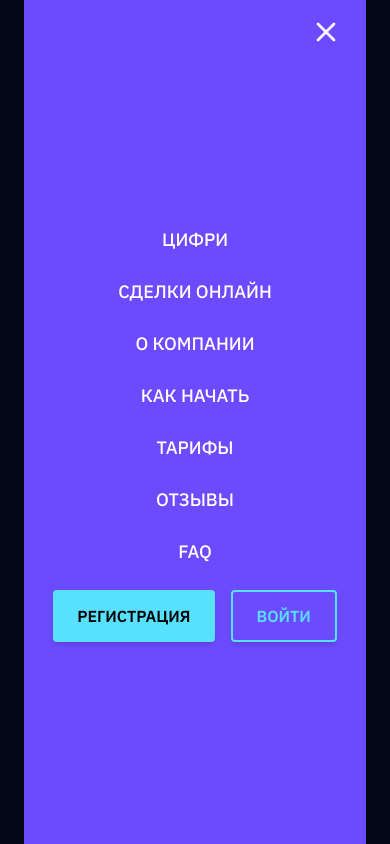
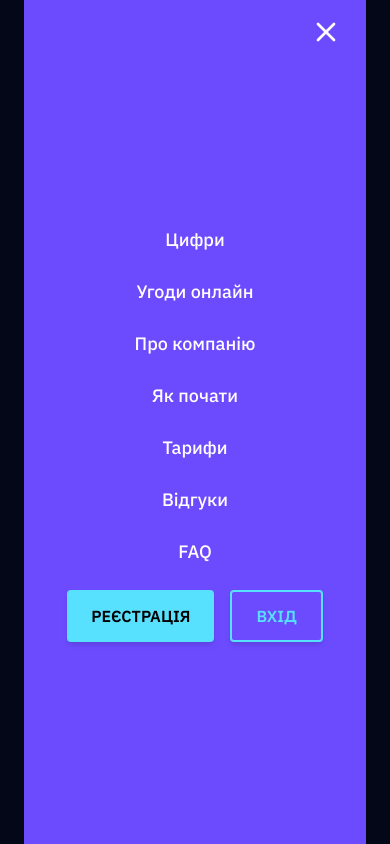
Before and after one commit to YaroslavOkrema/react-landing, a React (Create React App) app: page / in a window 390 px wide. Both pictures are taken after a click on the button 334 px from the left and 41 px from the top of the page. Shown: the top 844 px of the page. Built offline with nearby package versions, Linux system fonts and the light colour scheme.

Commit message:
refactor: components

```diff
--- a/src/components/Header/index.js
+++ b/src/components/Header/index.js
@@ -1,40 +1,55 @@
-import React, {useState} from 'react'
-import { Menu, X } from 'lucide-react';
+import React, { useState } from 'react'
+import { Menu, X } from 'lucide-react'
 
 const Header = () => {
-  const [menuOpen, setMenuOpen] = useState(false);
+  const [menuOpen, setMenuOpen] = useState(false)
 
   return (
     <section className="h-screen bg-[#040718] text-white px-6 sm:px-10 md:px-20">
       <nav className="flex items-center justify-between px-4 py-4 relative">
         <div className="logo w-[100px] md:w-[131px] h-[50px] md:h-[64px]">
-            <img src="/img/logo.png" alt="logo"/>
+          <img src="/img/logo.png" alt="logo" />
         </div>
 
         <div className="hidden md:flex text-sm text-gray-400 uppercase font-medium space-x-4 md:space-x-10">
-            <a className="transition-all duration-300 hover:text-white" href="#">Цифри</a>
-            <a className="transition-all duration-300 hover:text-white" href="#">Угоди онлайн</a>
-            <a className="transition-all duration-300 hover:text-white" href="#">Про компанію</a>
-            <a className="transition-all duration-300 hover:text-white" href="#">Як почати</a>
-            <a className="transition-all duration-300 hover:text-white" href="#">Тарифи</a>
-            <a className="transition-all duration-300 hover:text-white" href="#">Відгуки</a>
-            <a className="transition-all duration-300 hover:text-white" href="#">FAQ</a>
+          <a className="transition-all duration-300 hover:text-white" href="#">
+            Цифри
+          </a>
+          <a className="transition-all duration-300 hover:text-white" href="#">
+            Угоди онлайн
+          </a>
+          <a className="transition-all duration-300 hover:text-white" href="#">
+            Про компанію
+          </a>
+          <a className="transition-all duration-300 hover:text-white" href="#">
+            Як почати
+          </a>
+          <a className="transition-all duration-300 hover:text-white" href="#">
+            Тарифи
+          </a>
+          <a className="transition-all duration-300 hover:text-white" href="#">
+            Відгуки
+          </a>
+          <a className="transition-all duration-300 hover:text-white" href="#">
+            FAQ
+          </a>
         </div>
 
-          {/* Desktop Buttons */}
         <div className="hidden md:flex space-x-3">
-            <button
-                className="bg-[#133447] w-[86px] h-[42px] text-sm font-medium text-[#57E1FF] border-2 border-[#57E1FF] py-1 px-3 rounded transition-all duration-300 hover:bg-[#57E1FF] hover:text-[#133447]">
+          <button className="bg-[#133447] w-[86px] h-[42px] text-sm font-medium text-[#57E1FF] border-2 border-[#57E1FF] py-1 px-3 rounded transition-all duration-300 hover:bg-[#57E1FF] hover:text-[#133447]">
             Вхід
           </button>
-            <button
-                className="bg-[#133447] w-[146px] h-[42px] text-sm font-medium text-[#57E1FF] border-2 border-[#57E1FF] py-1 px-3 rounded transition-all duration-300 hover:bg-[#57E1FF] hover:text-[#133447]">
+          <button className="bg-[#133447] w-[146px] h-[42px] text-sm font-medium text-[#57E1FF] border-2 border-[#57E1FF] py-1 px-3 rounded transition-all duration-300 hover:bg-[#57E1FF] hover:text-[#133447]">
             Реєстрація
           </button>
         </div>
 
         <button className="md:hidden" onClick={() => setMenuOpen(!menuOpen)}>
-            {menuOpen ? <X className="w-8 h-8 text-white"/> : <Menu className="w-8 h-8 text-white"/>}
+          {menuOpen ? (
+            <X className="w-8 h-8 text-white" />
+          ) : (
+            <Menu className="w-8 h-8 text-white" />
+          )}
         </button>
 
         {menuOpen && (
@@ -46,20 +61,34 @@ const Header = () => {
               <X className="w-8 h-8" />
             </button>
 
-                <a className="text-lg font-medium" href="#">ЦИФРИ</a>
-                <a className="text-lg font-medium" href="#">СДЕЛКИ ОНЛАЙН</a>
-                <a className="text-lg font-medium" href="#">О КОМПАНИИ</a>
-                <a className="text-lg font-medium" href="#">КАК НАЧАТЬ</a>
-                <a className="text-lg font-medium" href="#">ТАРИФЫ</a>
-                <a className="text-lg font-medium" href="#">ОТЗЫВЫ</a>
-                <a className="text-lg font-medium" href="#">FAQ</a>
+            <a className="text-lg font-medium" href="#">
+              Цифри
+            </a>
+            <a className="text-lg font-medium" href="#">
+              Угоди онлайн
+            </a>
+            <a className="text-lg font-medium" href="#">
+              Про компанію
+            </a>
+            <a className="text-lg font-medium" href="#">
+              Як почати
+            </a>
+            <a className="text-lg font-medium" href="#">
+              Тарифи
+            </a>
+            <a className="text-lg font-medium" href="#">
+              Відгуки
+            </a>
+            <a className="text-lg font-medium" href="#">
+              FAQ
+            </a>
 
             <div className="flex space-x-4 mt-6">
               <button className="bg-[#57E1FF] text-black font-bold uppercase px-6 py-3 rounded shadow-md">
-                    РЕГИСТРАЦИЯ
+                Реєстрація
               </button>
               <button className="border-2 border-[#57E1FF] text-[#57E1FF] font-bold uppercase px-6 py-3 rounded shadow-md">
-                    ВОЙТИ
+                Вхід
               </button>
             </div>
           </div>
@@ -72,7 +101,8 @@ const Header = () => {
             миттєво копіюй угоди профі трейдерів
           </h1>
           <p className="text-base font-normal w-full md:w-2/5 text-gray-400 mb-3 text-left">
-              Почни копіювати угоди з успішною командою професійних трейдерів в автоматичному режимі.
+            Почни копіювати угоди з успішною командою професійних трейдерів в
+            автоматичному режимі.
           </p>
           <div className="relative w-full md:w-[500px] h-[50px] md:h-[60px] mb-3">
             <input
@@ -80,8 +110,7 @@ const Header = () => {
               className="bg-[#211a4e] text-sm text-white py-2 px-4 pl-10 pr-16 rounded-lg w-full h-full placeholder:text-sm uppercase"
               placeholder="Введіть email"
             />
-              <button
-                  className="absolute right-1 top-1/2 transform -translate-y-1/2 bg-[#57E1FF] rounded text-sm uppercase text-[#211a4e] py-2 px-4 w-[90px] md:w-[109px] h-[40px] md:h-[52px]">
+            <button className="absolute right-1 top-1/2 transform -translate-y-1/2 bg-[#57E1FF] rounded text-sm uppercase text-[#211a4e] py-2 px-4 w-[90px] md:w-[109px] h-[40px] md:h-[52px]">
               Почати
             </button>
           </div>
@@ -90,7 +119,11 @@ const Header = () => {
           </p>
         </div>
         <div className="mt-6 md:mt-0 md:ml-10 w-full md:w-1/2">
-            <img className="w-full max-w-[300px] md:max-w-full mx-auto" src="/img/ETH.png" alt="ETH"/>
+          <img
+            className="w-full max-w-[300px] md:max-w-full mx-auto"
+            src="/img/ETH.png"
+            alt="ETH"
+          />
         </div>
       </div>
     </section>
```
Lines whose indentation alone changed are shown as unchanged.
